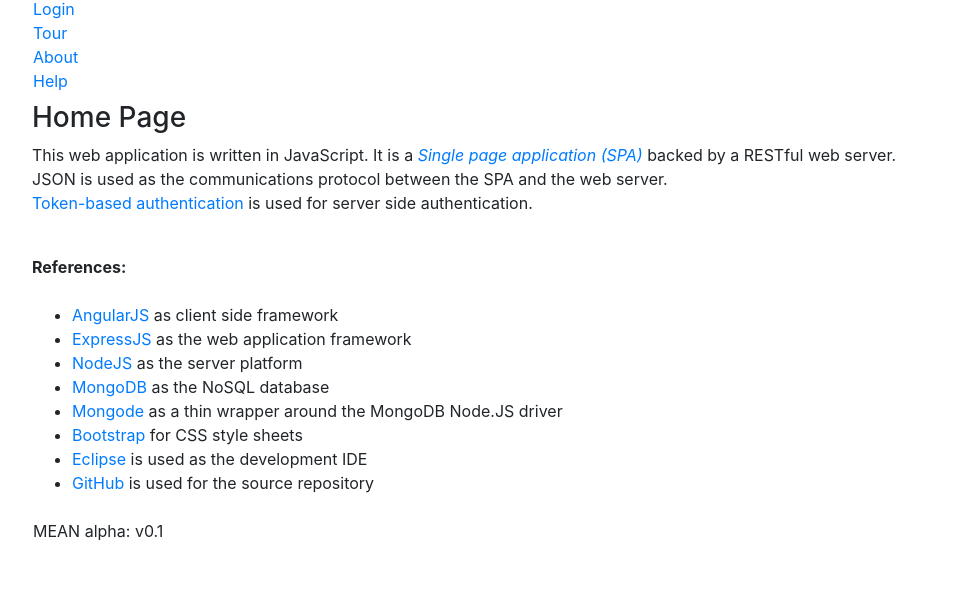
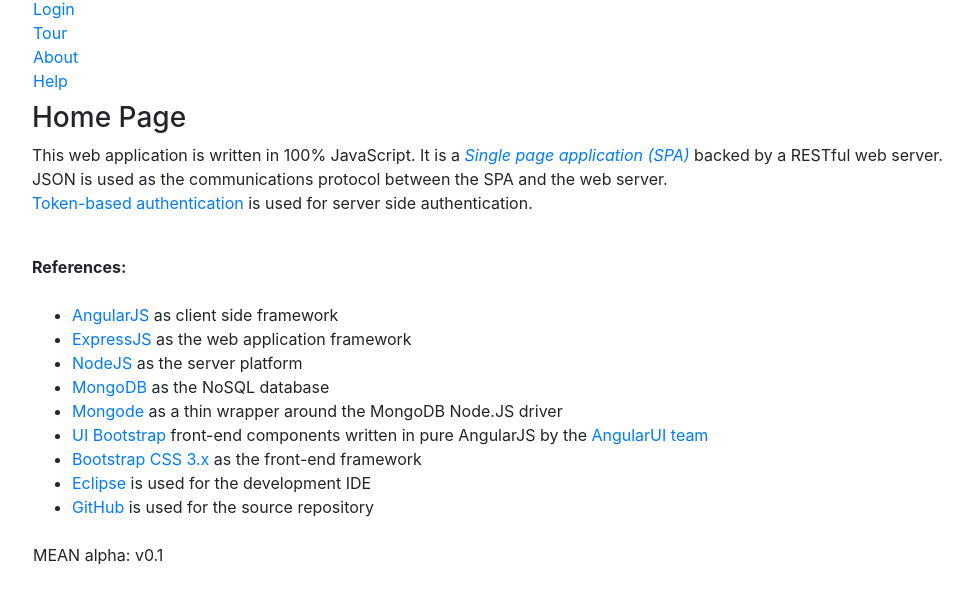
Before and after one commit to dkilcy/mean-app, a website: page app/index.html at #/home in a window 1280 px wide. Shown: the part 155-758 px from the top of the page, without its empty margins (68-1041 px from the left). Drawn offline with nearby package versions, Linux system fonts and the light colour scheme; some packages are replaced by stand-ins of ours.

Commit message:
Change app name from demoApp to meanApp

```diff
--- a/app/index.html
+++ b/app/index.html
@@ -1,5 +1,5 @@
 <!DOCTYPE html>
-<html lang="en" data-ng-app="demoApp">
+<html lang="en" data-ng-app="meanApp">
 <head>
 	<meta http-equiv="Content-type" content="text/html" charset="utf-8">
 	<title>Operations Support System</title>
@@ -12,7 +12,6 @@
 
 	<!-- bootstrap navbar -->
 	<div data-ng-include="'partials/navbar-top.html'"></div>
-
 
 	<!-- Placeholder for views -->
 	<div data-ng-view></div>
--- a/app/js/app.js
+++ b/app/js/app.js
@@ -1,13 +1,13 @@
 'use strict';
 
-var app = angular.module('demoApp',
+var app = angular.module('meanApp',
 	[
 	  'ngRoute',
 	  'ui.bootstrap',
-	  'demoApp.filters',
-	  'demoApp.services',
-	  'demoApp.directives',
-	  'demoApp.controllers'
+	  'meanApp.filters',
+	  'meanApp.services',
+	  'meanApp.directives',
+	  'meanApp.controllers'
 	]);
 
 /**********************************************************************************
--- a/app/js/auth-client.js
+++ b/app/js/auth-client.js
@@ -1,7 +1,7 @@
 /**
  * http://blog.auth0.com/2014/01/07/angularjs-authentication-with-cookies-vs-token/
  */
-var app = angular.module('demoApp');
+var app = angular.module('meanApp');
 
 /**
  *
--- a/app/js/controllers.js
+++ b/app/js/controllers.js
@@ -5,9 +5,9 @@
  * @author dkilcy
  ***********************************************************************************/
 
-var app = angular.module('demoApp'); // retrieve existing module declared in app.js
+var app = angular.module('meanApp'); // retrieve existing module declared in app.js
 
-angular.module('demoApp.controllers', []);
+angular.module('meanApp.controllers', []);
 
 app.controller('authController', ['$scope', '$window', '$location', 'authService', function ($scope, $window, $location, authService) {
 
--- a/app/js/directives.js
+++ b/app/js/directives.js
@@ -7,9 +7,9 @@
  *
  **********************************************************************************/
 
-var app = angular.module('demoApp'); // retrieve existing module declared in app.js
+var app = angular.module('meanApp'); // retrieve existing module declared in app.js
 
-angular.module('demoApp.directives', [])
+angular.module('meanApp.directives', [])
 .directive('appVersion', ['version', function(version) {
     return function(scope, elm, attrs) {
       elm.text(version);
--- a/app/js/filters.js
+++ b/app/js/filters.js
@@ -4,7 +4,7 @@
  * AngularJS Filters
  * @dkilcy
  **********************************************************************************/
-angular.module('demoApp.filters', []).
+angular.module('meanApp.filters', []).
   filter('interpolate', ['version', function(version) {
     return function(text) {
       return String(text).replace(/\%VERSION\%/mg, version);
--- a/app/js/services.js
+++ b/app/js/services.js
@@ -9,9 +9,9 @@
  *
  ***********************************************************************************/
 
-var app = angular.module('demoApp'); // retrieve existing module declared in app.js
+var app = angular.module('meanApp'); // retrieve existing module declared in app.js
 
-angular.module('demoApp.services', []).value('version', '0.1');
+angular.module('meanApp.services', []).value('version', '0.1');
 
 /**
  * This class performs basic authentication of a user
--- a/app/partials/home.html
+++ b/app/partials/home.html
@@ -6,7 +6,7 @@
 	<h3>Home Page</h3>
 
 	<p>
-		This web application is written in JavaScript. It is a <em><a
+		This web application is written in 100% JavaScript. It is a <em><a
 			href="http://en.wikipedia.org/wiki/Single-page_application">Single
 				page application (SPA)</a></em> backed by a RESTful web server.<br /> JSON
 		is used as the communications protocol between the SPA and the web
@@ -18,6 +18,7 @@
 	<ul>
 		<li><a href="http://angularjs.org/">AngularJS</a> as client side
 			framework</li>
+
 		<li><a href="http://expressjs.com/">ExpressJS</a> as the web
 			application framework</li>
 		<li><a href="http://nodejs.org/">NodeJS</a> as the server
@@ -26,9 +27,10 @@
 			database</li>
 		<li><a href="https://github.com/milewise/mongode/">Mongode</a> as
 			a thin wrapper around the MongoDB Node.JS driver</li>
-		<li><a href="http://getbootstrap.com/">Bootstrap</a> for CSS
-			style sheets</li>
-		<li><a href="http://eclipse.org/">Eclipse</a> is used as the
+		<li><a href="http://angular-ui.github.io/bootstrap/">UI Bootstrap</a> front-end components written in pure AngularJS by the
+			<a href="http://angular-ui.github.io/">AngularUI team</a></li>
+			<li><a href="http://getbootstrap.com/">Bootstrap CSS 3.x</a> as the front-end framework</li>
+		<li><a href="http://eclipse.org/">Eclipse</a> is used for the
 			development IDE</li>
 		<li><a href="https://github.com">GitHub</a> is used for the
 			source repository</li>
```
